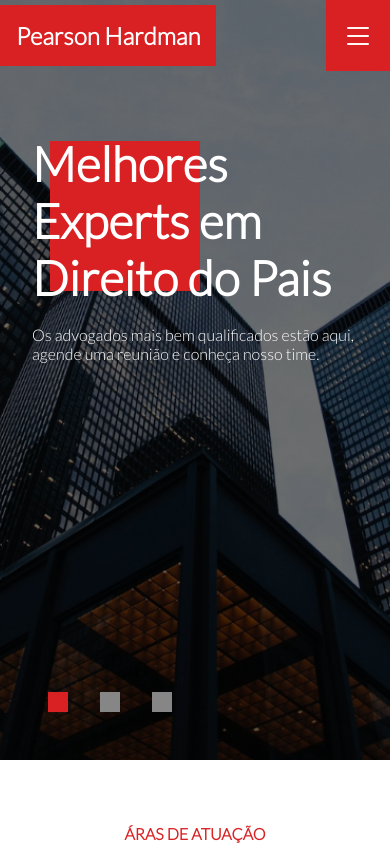
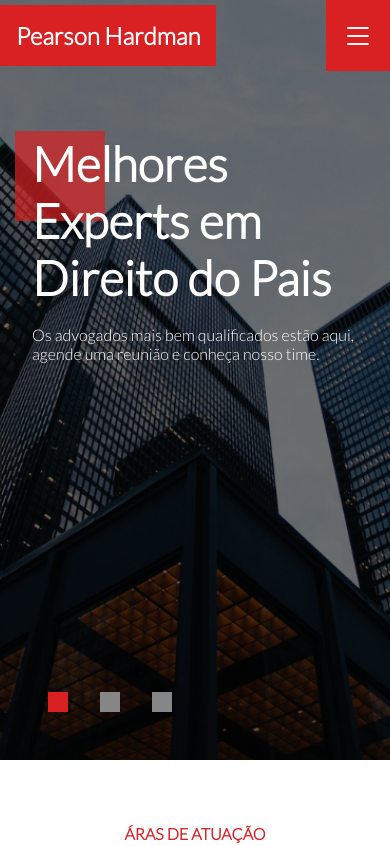
Before and after one commit to marcos-ev/Virgili-Fuhrmann, a plain HTML site: page index2.html in a window 390 px wide. Shown: the top 846 px of the page. Drawn offline with nearby package versions, Linux system fonts and the light colour scheme.

Commit message:
text-square-up

```diff
--- a/style.css
+++ b/style.css
@@ -353,6 +353,10 @@ a {
         text-align: center;
       }
 
+      .employee-role{
+        font-weight: bold;
+      }
+
       .employee-name{
         color: var(--main-color);
         text-transform: uppercase;
@@ -560,6 +564,14 @@ a {
           font-size: 2rem;
   }
 
+    .square {
+      width: 90px;
+      height: 90px;
+      left: 15px;
+      top: 60px;
+      opacity: 70%;
+    }
+
   /* navbar */
       #navbar {
           display: none;
```
